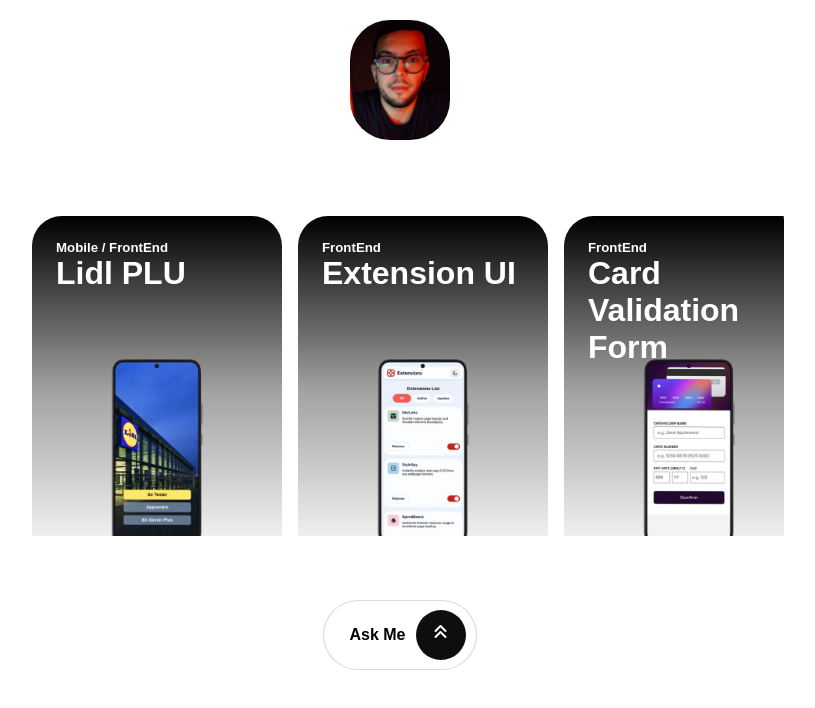
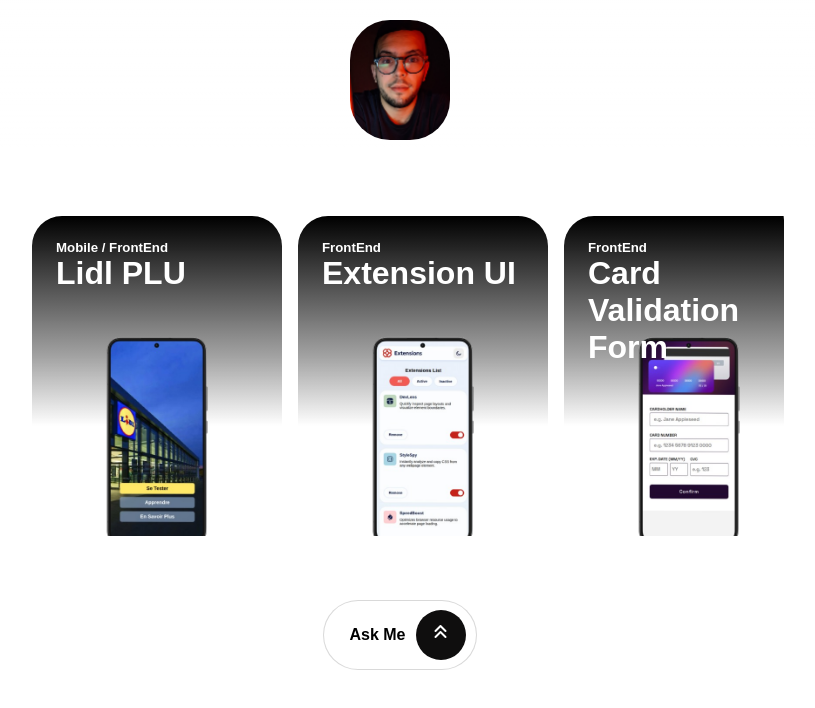
Before and after one commit to nacimmkd/myportfolio, a React (Vite) app: page / in a window 1280 px wide. Both pictures are taken after a click on the element "Projects". Shown: the top 708 px of the page, without its empty margins (240-1055 px from the left). Built offline with nearby package versions, Linux system fonts and the light colour scheme.

Commit message:
update project component style

```diff
--- a/src/Components/Project/Project.module.css
+++ b/src/Components/Project/Project.module.css
@@ -6,8 +6,8 @@
     background: linear-gradient(
         to bottom,
         black 0%,
-        rgba(161, 161, 161, 0.992) 50%,
-        transparent 100%
+        rgba(161, 161, 161, 0.992) 40%,
+        transparent 60%
     );
     display: flex;
     align-items: flex-end;
@@ -38,8 +38,8 @@
 }
 
 .image_container {
-    width: 90%;
-    height: 80%;
+    width: 100%;
+    height: 90%;
     margin: 0 auto;
 }
 
```
